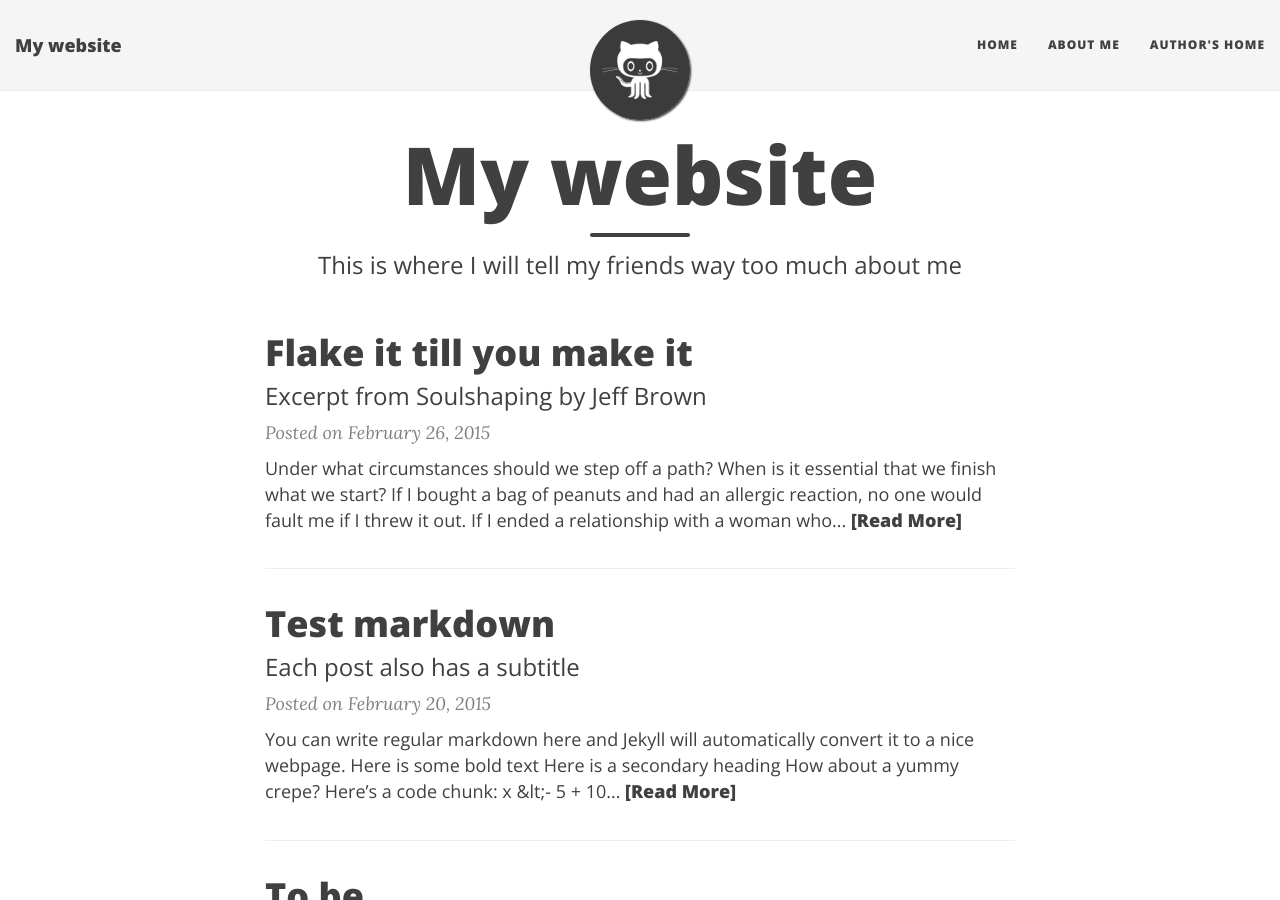
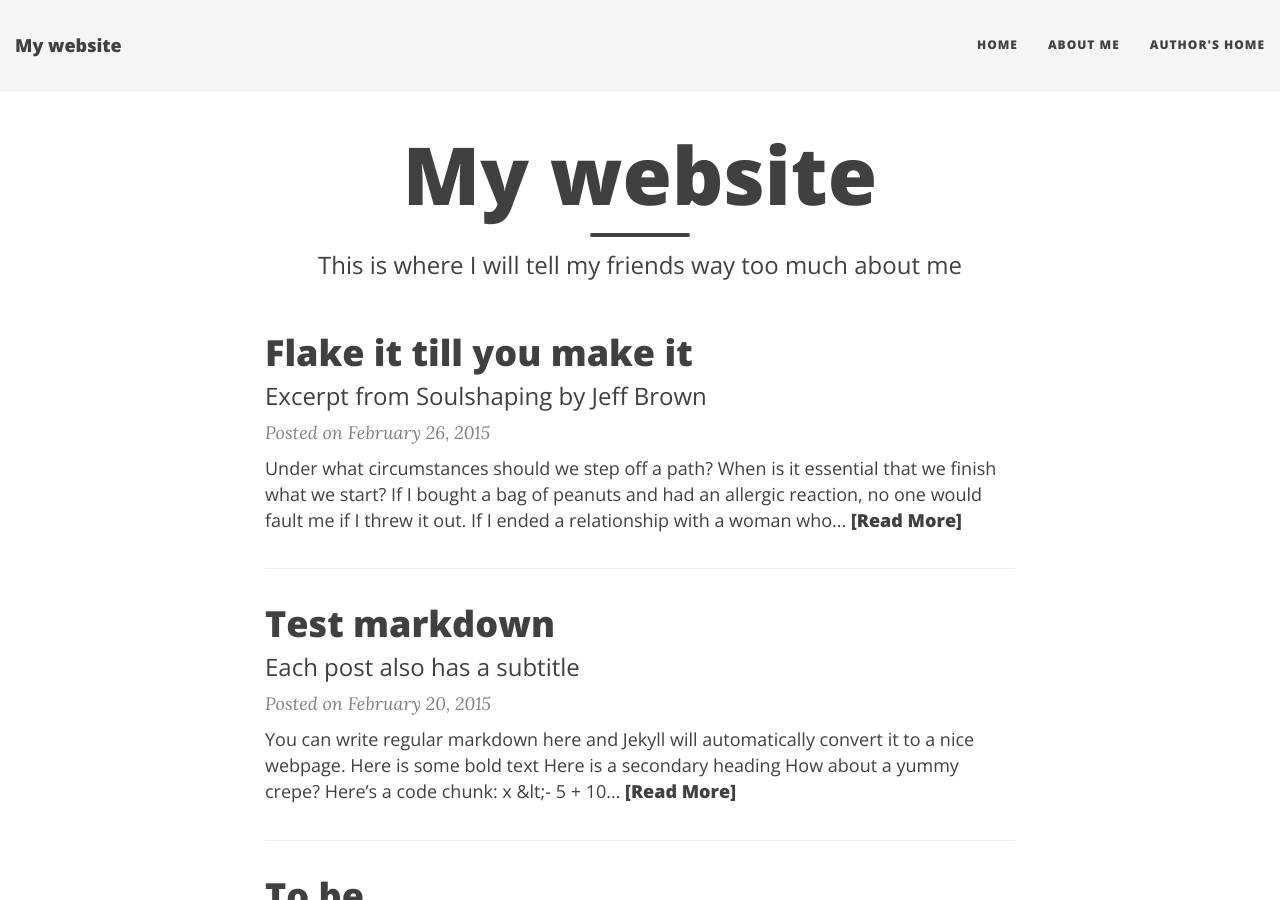
Before and after one commit to Avonae/Eng-blog, a Jekyll site: the page built from index.html, in a window 1280 px wide and 900 px high. Built offline with Jekyll 4.4.1, drawn with Linux system fonts in a browser that asks for light colours; nearby versions of some CDN libraries; the list of posts is cut into pages by our own code.

Commit message:
Add conditional avatar

```diff
--- a/_includes/nav.html
+++ b/_includes/nav.html
@@ -35,7 +35,7 @@
       </ul>
     </div>
 
-	{% if site.avatar %}
+	{% if site.avatar and page.show-avatar %}
 	<div class="avatar-container">
 	  <div class="avatar-img-border">
 	    <a href="{{ site.url }} ">
--- a/_layouts/default.html
+++ b/_layouts/default.html
@@ -1,4 +1,5 @@
 ---
+show-avatar: true
 common-css:
   - "/css/bootstrap.min.css"
   - "/css/main.css"
```
Also changed, not shown: README.md.
